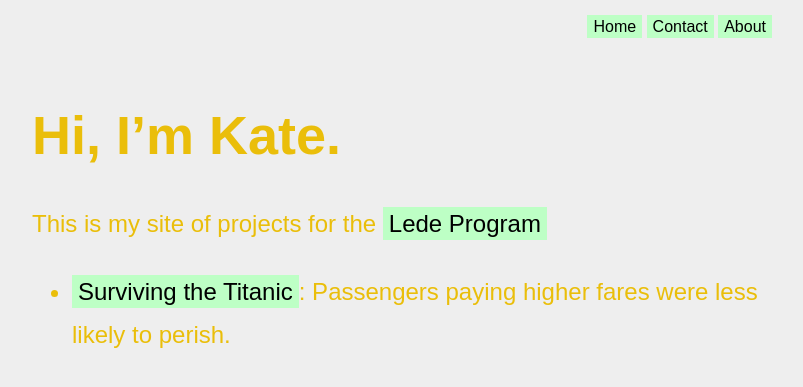
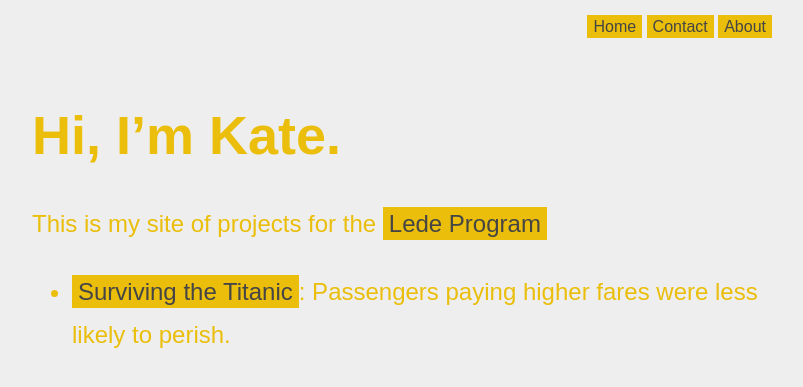
Before and after one commit to kcough/data-studio-projects, a Jekyll site: the page built from docs/index.md, in a window 1280 px wide. Shown: the top 387 px of the page, without its empty margins (233-1036 px from the left). Built offline with Jekyll 4.4.1, drawn with Linux system fonts in a browser that asks for light colours; our own code applies the rules of GitHub Pages for plain Markdown files.

Commit message:
stylesheet changes

```diff
--- a/docs/assets/css/main.css
+++ b/docs/assets/css/main.css
@@ -17,6 +17,7 @@ body {
   top: 10px;
   right: 10px;
   text-align: right;
+  color: #eabe0a;
   width: 100%;
 }
 
@@ -40,7 +41,7 @@ li {
 
 a {
   text-decoration: none;
-  background: #bdffc5;
+  background: #eabe0a;
   padding: 3px 6px;
-  color: #000;
+  color: #454545;
 }
```
